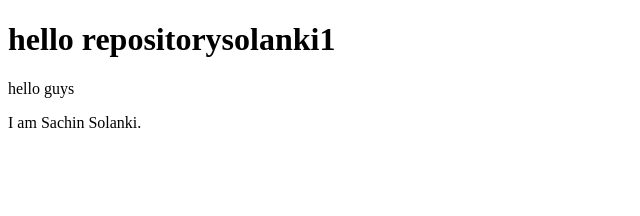
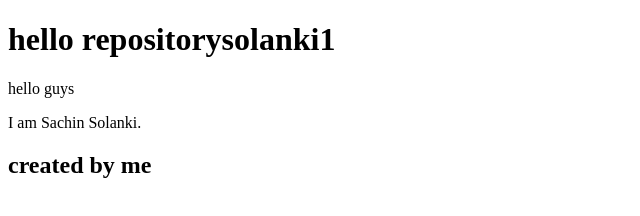
Before and after one commit to sachinsolanki12/repositorysol1, a plain HTML site: page repositoryfolder/index.html in a window 1280 px wide. Shown: the whole page, without its empty margins (0-640 px from the left). Drawn offline with Linux system fonts and the light colour scheme.

Commit message:
third commit

```diff
--- a/repositoryfolder/index.html
+++ b/repositoryfolder/index.html
@@ -9,5 +9,6 @@
 <h1>hello repositorysolanki1</h1>
 <p>hello guys</p>
 <p>I am Sachin Solanki.</p>
+<h2>created by me</h2>
 </body>
 </html>
```
